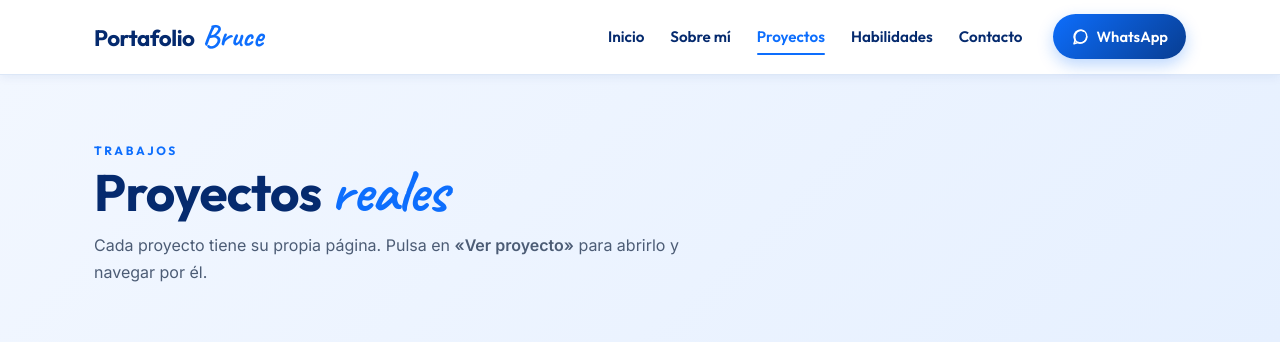
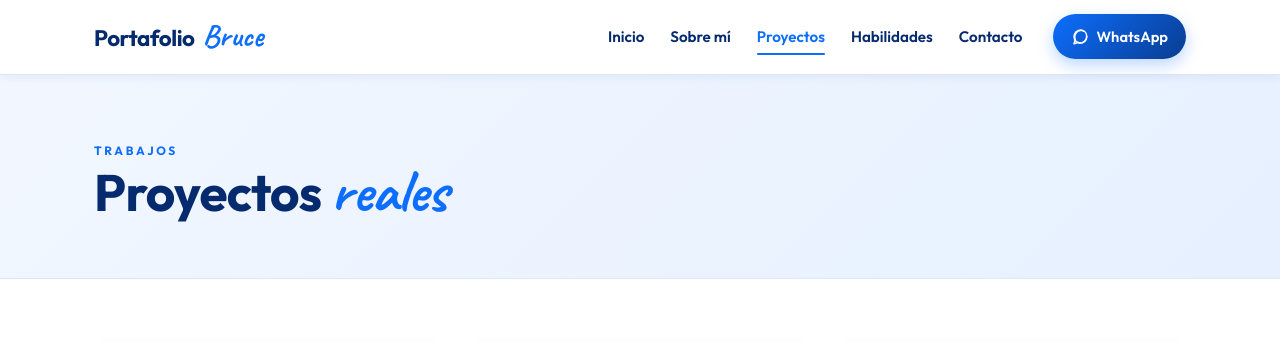
Before and after one commit to BruceVillalobos/portafolio-bruce, a plain HTML site: page proyectos.html in a window 1280 px wide. Shown: the top 342 px of the page. Drawn offline with Linux system fonts and the light colour scheme.

Commit message:
Quitar texto descriptivo en proyectos

```diff
--- a/proyectos.html
+++ b/proyectos.html
@@ -51,7 +51,6 @@
             <div class="container">
                 <p class="eyebrow">Trabajos</p>
                 <h1>Proyectos <span class="script">reales</span></h1>
-                <p>Cada proyecto tiene su propia página. Pulsa en <strong>«Ver proyecto»</strong> para abrirlo y navegar por él.</p>
             </div>
         </section>
 
```
